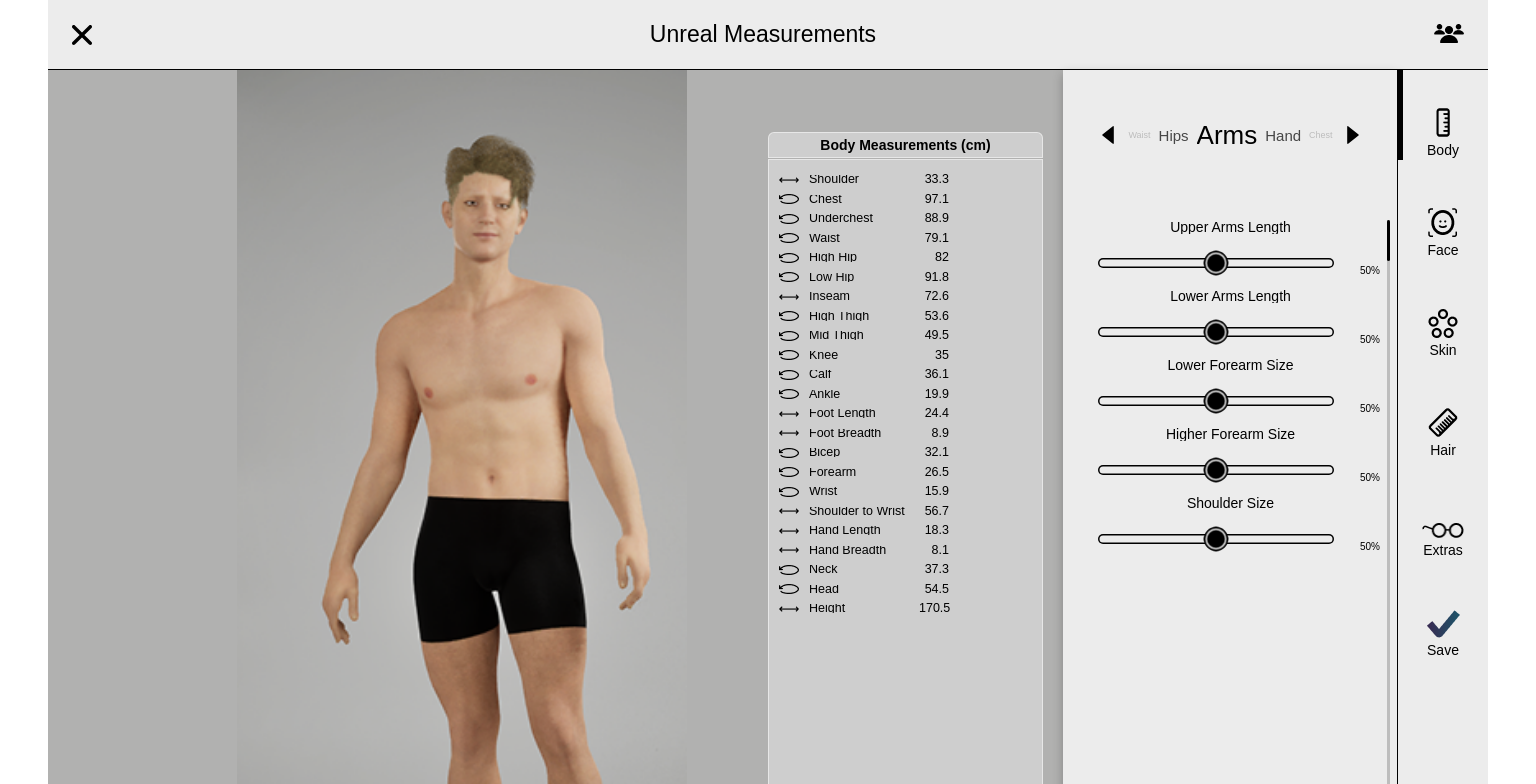
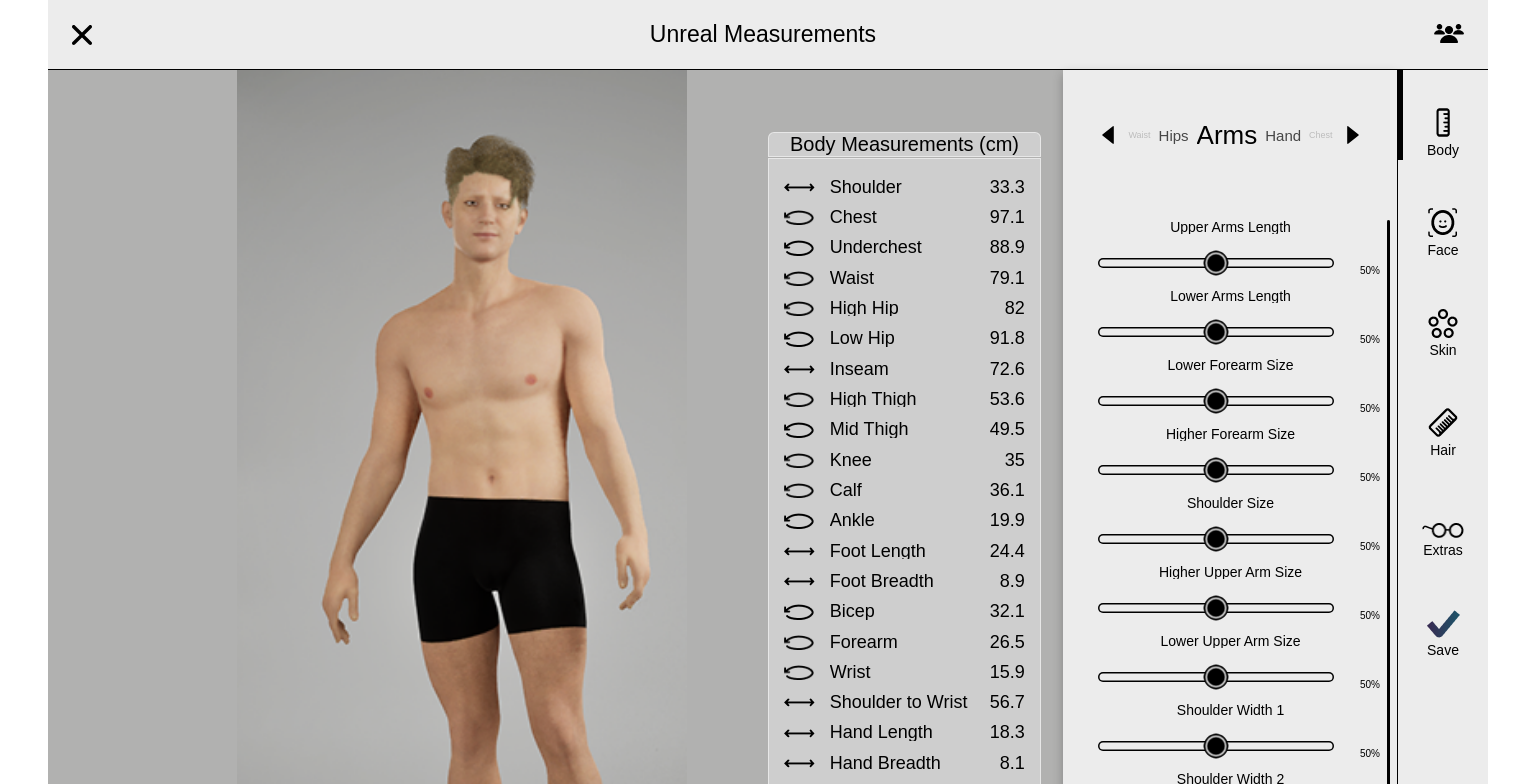
Before and after one commit to filipal/fitspace-pixel-streaming-frontend, a React (Vite) app: page /unreal-measurements in a window 1536 px wide. Both pictures are taken after a click on the button "Body". Shown: the top 784 px of the page. Built offline with nearby package versions, Linux system fonts and the light colour scheme.

Commit message:
web prikaz datapanel

```diff
--- a/src/components/BodyAccordion/BodyAccordion.module.scss
+++ b/src/components/BodyAccordion/BodyAccordion.module.scss
@@ -105,8 +105,8 @@
   height: 140px;
   display: flex;
   flex-direction: column;
-  align-items: center;
-  justify-content: center;
+  align-items: stretch;
+  justify-content: flex-start;
   gap: 8px;
   position: relative;
 }
@@ -121,6 +121,8 @@
   display: flex;
   flex-direction: column;
   gap: 8px;
+  flex: 1 1 auto;
+  overflow-y: auto;
 }
 
 .row {
@@ -299,7 +301,7 @@
     align-items: stretch;
     justify-content: flex-start;
     gap: 20px;
-    overflow: visible;
+    overflow: hidden;
   }
 
   .rows {
@@ -309,6 +311,8 @@
     flex-direction: column;
     margin-top: 20px;
     gap: 20px;
+    flex: 1 1 auto;
+    overflow-y: auto;
   }
 
   .row {
@@ -362,7 +366,6 @@
   }
 
   .vTrack { display: none; }
-  .right.scrollable .vTrack { display: flex; }
 
   .right.scrollable .vTrack {
     display: flex;
--- a/src/components/BodyAccordion/BodyAccordion.tsx
+++ b/src/components/BodyAccordion/BodyAccordion.tsx
@@ -46,48 +46,106 @@ export default function BodyAccordion({ updateMorph }: BodyAccordionProps) {
     () => morphAttributes.filter(attr => attr.category === selected.label),
     [selected.label]
   )
+  const rowsRef = useRef<HTMLDivElement | null>(null)
+  const trackRef = useRef<HTMLDivElement | null>(null)
+  const draggingRef = useRef(false)
+  const clamp = (n: number, min: number, max: number) => Math.min(max, Math.max(min, n))
+
+  // Track viewport size to switch behavior at the desktop breakpoint
+  const [isLarge, setIsLarge] = useState(false)
+  useEffect(() => {
+    const mq = window.matchMedia('(min-width: 1440px)')
+    const handler = (e: MediaQueryListEvent) => setIsLarge(e.matches)
+    setIsLarge(mq.matches)
+    mq.addEventListener('change', handler)
+    return () => mq.removeEventListener('change', handler)
+  }, [])
+
+  // ----- Mobile (default) list slicing logic -----
   const VISIBLE = 5
   const [scrollIndex, setScrollIndex] = useState(0)
   const total = list.length
   const visibleCount = Math.min(VISIBLE, total)
   const maxScroll = Math.max(0, total - VISIBLE)
-  const clamp = (n: number, min: number, max: number) => Math.min(max, Math.max(min, n))
 
-  const draggingRef = useRef(false)
   const onWheel = (e: React.WheelEvent) => {
-    if (draggingRef.current) return // don't scroll list while dragging a slider
+    if (isLarge) return
+    if (draggingRef.current) return
     if (!maxScroll) return
     const dir = e.deltaY > 0 ? 1 : -1
     setScrollIndex((i) => clamp(i + dir, 0, maxScroll))
   }
 
-  // Reset/clamp scroll when category or list size changes
   useEffect(() => {
+    if (isLarge) return
     setScrollIndex(0)
-  }, [selected.label])
+  }, [selected.label, isLarge])
   useEffect(() => {
+    if (isLarge) return
     setScrollIndex((i) => clamp(i, 0, Math.max(0, (list.length || 0) - VISIBLE)))
-  }, [list.length])
+  }, [list.length, isLarge])
 
-  const view = list.slice(scrollIndex, scrollIndex + VISIBLE)
+  // ----- Desktop scroll tracking -----
+  const [scrollTop, setScrollTop] = useState(0)
+  const [clientH, setClientH] = useState(0)
+  const [scrollH, setScrollH] = useState(0)
+  const [trackH, setTrackH] = useState(0)
 
-  // vertical indicator position
-  const trackH = 130
-  const fillH = total > 0 ? (visibleCount / total) * trackH : 0
-  const fillTop = total > visibleCount && maxScroll > 0
-    ? (scrollIndex / maxScroll) * (trackH - fillH)
-    : 0
+  const updateMetrics = () => {
+    const el = rowsRef.current
+    const track = trackRef.current
+    if (el) {
+      setClientH(el.clientHeight)
+      setScrollH(el.scrollHeight)
+      setScrollTop(el.scrollTop)
+    }
+    if (track) setTrackH(track.clientHeight)
+  }
 
-  const trackRef = useRef<HTMLDivElement | null>(null)
+  useLayoutEffect(() => {
+    if (!isLarge) return
+    updateMetrics()
+    window.addEventListener('resize', updateMetrics)
+    return () => window.removeEventListener('resize', updateMetrics)
+  }, [isLarge, list.length])
+
+  const onScroll = () => {
+    if (!isLarge) return
+    const el = rowsRef.current
+    if (!el) return
+    setScrollTop(el.scrollTop)
+  }
+
   const onTrackStart = (clientY: number) => {
-    if (!maxScroll) return
     const track = trackRef.current
     if (!track) return
     const rect = track.getBoundingClientRect()
     draggingRef.current = true
+
+    if (isLarge) {
+      const el = rowsRef.current
+      if (!el || scrollH <= clientH) return
       const update = (y: number) => {
         const rel = y - rect.top
         const pct = clamp(rel / trackH, 0, 1)
+        const newTop = pct * (scrollH - clientH)
+        el.scrollTop = newTop
+        setScrollTop(newTop)
+      }
+      update(clientY)
+      const move = (e: PointerEvent) => update(e.clientY)
+      const up = () => {
+        window.removeEventListener('pointermove', move)
+        window.removeEventListener('pointerup', up)
+        draggingRef.current = false
+      }
+      window.addEventListener('pointermove', move)
+      window.addEventListener('pointerup', up)
+    } else {
+      if (!maxScroll) return
+      const update = (y: number) => {
+        const rel = y - rect.top
+        const pct = clamp(rel / 130, 0, 1)
         setScrollIndex(Math.round(pct * maxScroll))
       }
       update(clientY)
@@ -100,6 +158,24 @@ export default function BodyAccordion({ updateMorph }: BodyAccordionProps) {
       window.addEventListener('pointermove', move)
       window.addEventListener('pointerup', up)
     }
+  }
+
+  const scrollable = isLarge && scrollH > clientH
+  let fillH = 0
+  let fillTop = 0
+  if (isLarge) {
+    fillH = scrollable && trackH > 0 ? (clientH / scrollH) * trackH : trackH
+    fillTop = scrollable && trackH > 0
+      ? (scrollTop / (scrollH - clientH)) * (trackH - fillH)
+      : 0
+  } else {
+    const trackSmall = 130
+    fillH = total > 0 ? (visibleCount / total) * trackSmall : 0
+    fillTop = total > visibleCount && maxScroll > 0
+      ? (scrollIndex / maxScroll) * (trackSmall - fillH)
+      : 0
+  }
+  const view = isLarge ? list : list.slice(scrollIndex, scrollIndex + VISIBLE)
   // Slider row component
   // Function to convert slider percentage into morph value
 
@@ -201,11 +277,15 @@ export default function BodyAccordion({ updateMorph }: BodyAccordionProps) {
 
       {/* Right panel 350x171 (content depends on selected category) */}
       <div
-        className={`${styles.right} ${maxScroll > 0 ? styles.scrollable : ''}`}
-        onWheel={onWheel}
+        className={`${styles.right} ${scrollable ? styles.scrollable : ''}`}
+        onWheel={isLarge ? undefined : onWheel}
       >
         <div className={styles.rightInner}>
-          <div className={styles.rows}>
+          <div
+            className={styles.rows}
+            ref={rowsRef}
+            onScroll={isLarge ? onScroll : undefined}
+          >
             {view.map((attr, i) => (
               <SliderRow key={`${attr.morphId}-${i}`} attr={attr} />
             ))}
--- a/src/components/DataPanel/DataPanel.module.scss
+++ b/src/components/DataPanel/DataPanel.module.scss
@@ -45,7 +45,7 @@
   align-items: center;
   height: 9px;
   margin-bottom: 10.5px; // Razmak između redova
-  padding: 0 10px 0 10px; // 10px od lijevog ruba
+  padding: 0 10px;
 }
 
 .measurementIcon {
@@ -61,41 +61,113 @@
   max-width: 20px;
   max-height: 10px;
   object-fit: contain;
+  display: block;
 }
 
 .measurementName {
-  width: 100px;
+  flex: 1;
   height: 9px;
   font-size: 12.5px;
   font-weight: 500;
   color: #000;
   line-height: 9px;
-  margin-right: 10px; // 10px razmak između teksta i broja
+  margin-right: 10px;
   overflow: hidden;
   text-overflow: ellipsis;
   white-space: nowrap;
 }
 
 .measurementValue {
-  width: 30px;
   height: 9px;
   font-size: 12.5px;
   font-weight: 400;
   color: #000;
   line-height: 9px;
   text-align: right;
+  margin-left: auto;          // gura do desnog ruba (unutar paddinga measurementItem)
+  font-variant-numeric: tabular-nums; // jednaka širina znamenki
+  min-width: 3ch;
 }
 
+.dataPanel,
+.dataPanelHeader,
+.dataPanelContent {
+  box-sizing: border-box;
+}
 
 @media (min-width: 1440px) {
   .dataPanel {
     position: static;
     width: 273px;
     height: 750.75px;
+    display: flex;
+    flex-direction: column;
+    box-sizing: border-box;
   }
-
+  .dataPanelHeader {
+    flex: 1 1 auto;
+    width: 100%;
+    height: auto;
+    margin-top: 0;
+    box-sizing: border-box;
+  }
   .dataPanelContent {
     width: 273px;
     height: 750px;
   }
+  .dataPanelHeader p {
+    font-size: 20px;
+    font-weight: 400;
+    margin: 0;
+    color: #000;
+  }
+  .measurementItem {
+    display: flex;
+    align-items: center;
+    height: 13.65px;
+    margin-bottom: 16.68px; // Razmak između redova
+    padding: 0 15.17px;
+  }
+
+  .measurementIcon {
+    width: 30.42px;
+    height: 15.35px; // Maksimalna visina
+    display: flex;
+    align-items: center;
+    justify-content: flex-start;
+    margin-right: 15.17px; // 15px razmak između ikone i teksta
+  }
+
+  .measurementIcon img {
+    max-width: 30.42px;
+    max-height: 15.35px;
+    object-fit: contain;
+  }
+  .measurementName {
+    flex: 1;
+    height: 15.35px;
+    font-size: 18px;
+    font-weight: 500;
+    color: #000;
+    line-height: 15.35px;
+    margin-right: 10px; // 10px razmak između teksta i broja
+    overflow: hidden;
+    text-overflow: ellipsis;
+    white-space: nowrap;
+  }
+  .measurementValue {
+    height: 15.35px;
+    font-size: 18px;
+    font-weight: 400;
+    color: #000;
+    line-height: 15.35px;
+    text-align: right;
+    margin-left: auto;
+    font-variant-numeric: tabular-nums;
+    min-width: 3.5ch;
+  }
+.measurementsList {
+  padding: 16.68px 0 0 0; // Prvi red na 16.68px od gornje margine
 }
+
+}
```
Also changed, not shown: src/assets/girth.png, src/assets/length.png. Lines whose indentation alone changed are shown as unchanged.
